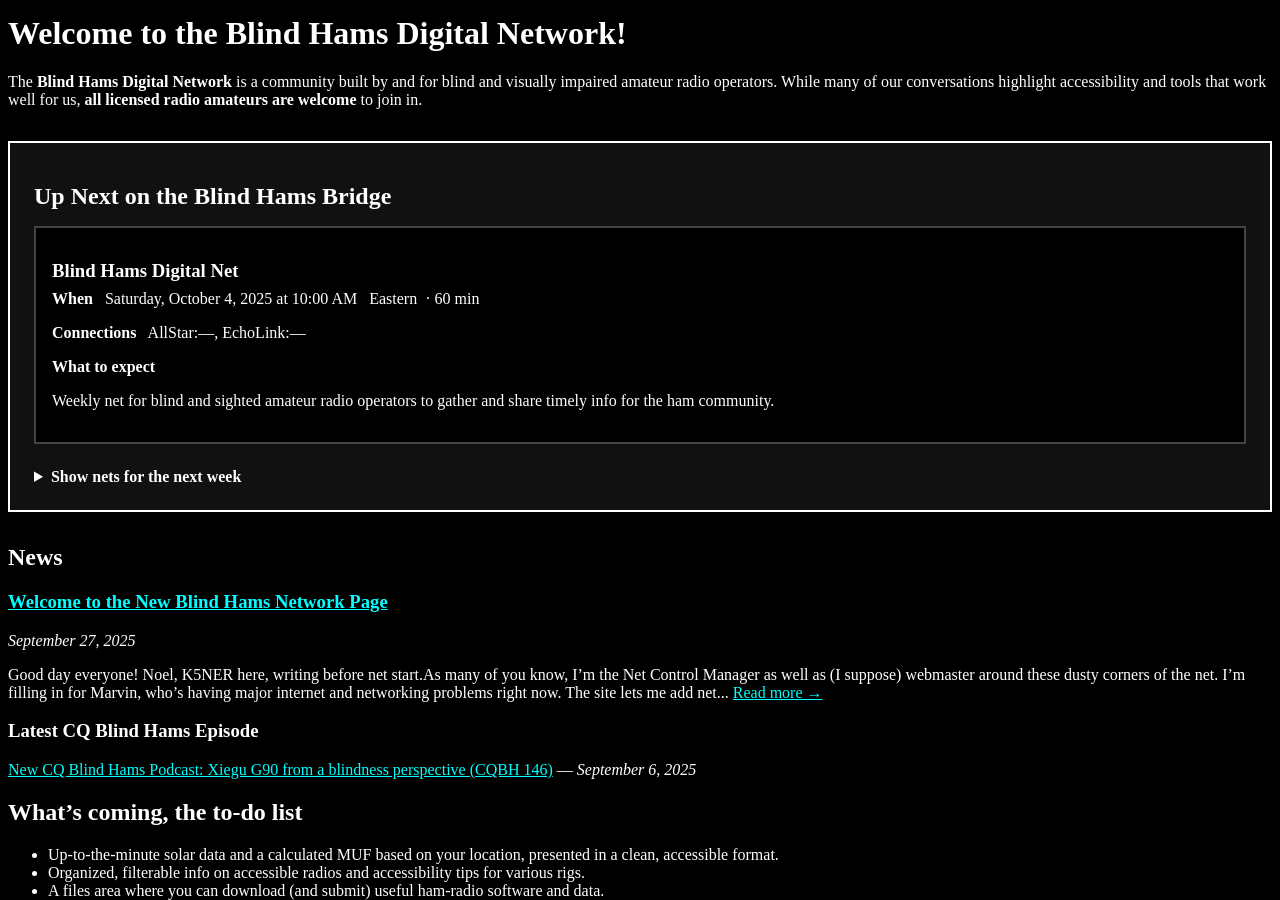
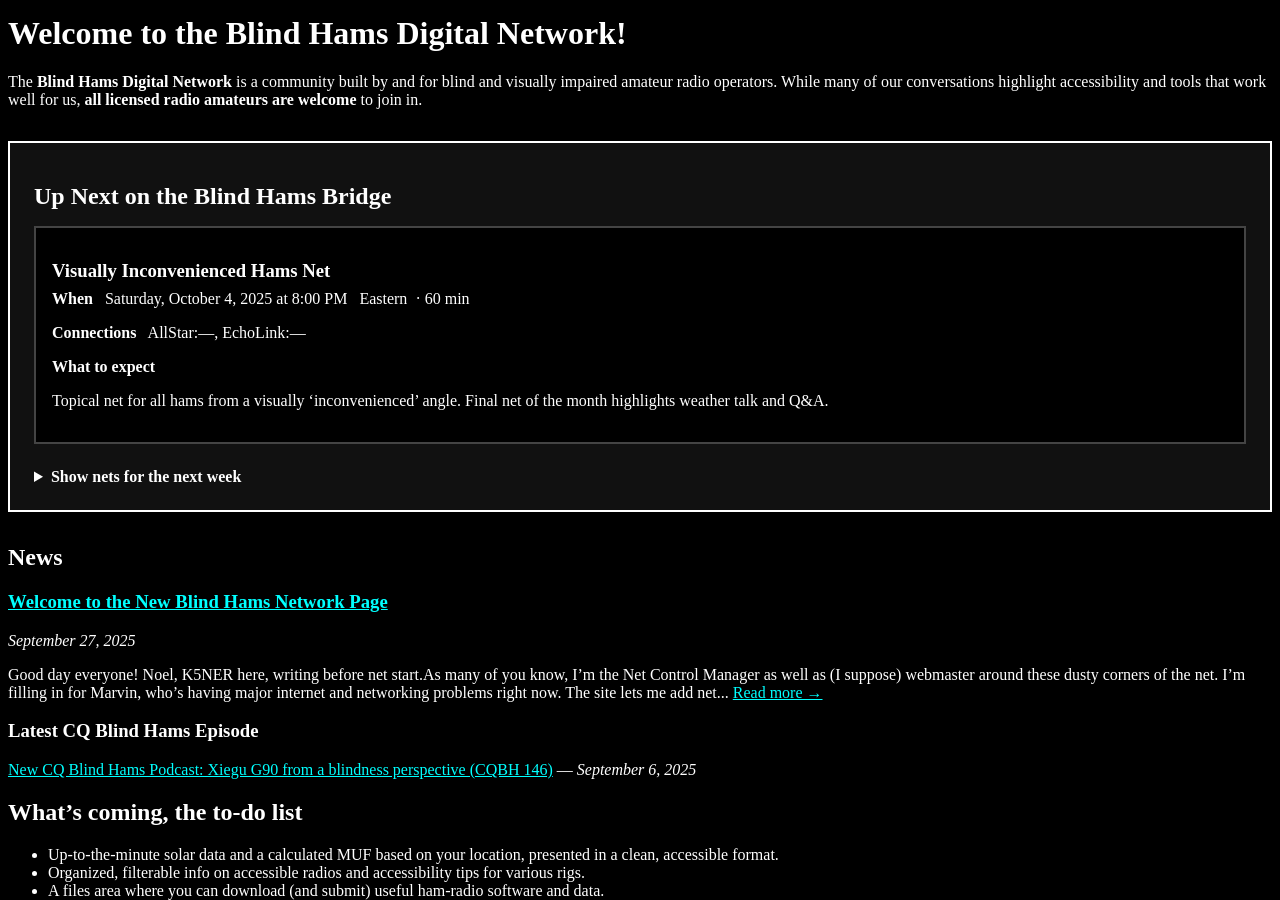
Before and after one commit to nromey/bh-network, a Jekyll site: the page built from index.md, in a window 1280 px wide and 900 px high, scrolled down 679 px. Built offline with Jekyll 4.4.1, drawn with Linux system fonts in a browser that asks for light colours.

```diff
--- a/_data/next_net.yml
+++ b/_data/next_net.yml
@@ -1,11 +1,11 @@
 time_zone: America/New_York
 next_net:
-  id: bh-digital
-  name: Blind Hams Digital Net
-  description: Weekly net for blind and sighted amateur radio operators to gather
-    and share timely info for the ham community.
+  id: visually-inconvenienced
+  name: Visually Inconvenienced Hams Net
+  description: "Topical net for all hams from a visually \u2018inconvenienced\u2019\
+    \ angle. Final net of the month highlights weather talk and Q&A."
   category: bhn
-  start_local_iso: '2025-10-04T10:00:00-04:00'
+  start_local_iso: '2025-10-04T20:00:00-04:00'
   duration_min: 60
   time_zone: America/New_York
   connections:
@@ -26,31 +26,6 @@ next_net:
     location: null
     website: null
 week:
-- id: bh-digital
-  name: Blind Hams Digital Net
-  description: Weekly net for blind and sighted amateur radio operators to gather
-    and share timely info for the ham community.
-  category: bhn
-  start_local_iso: '2025-10-04T10:00:00-04:00'
-  duration_min: 60
-  time_zone: America/New_York
-  connections:
-    allstar: null
-    echolink: null
-    frequency: null
-    mode: null
-    dmr: null
-    dmr_system: null
-    dmr_tg: null
-    talkgroup: null
-    peanut: null
-    dstar: null
-    ysf: null
-    wiresx: null
-    p25: null
-    nxdn: null
-    location: null
-    website: null
 - id: sfarc-coffee-break
   name: Sierra Foothills ARC Coffee Break Net
   description: Daily ragchew hosted by the Sierra Foothills Amateur Radio Club.
@@ -623,6 +598,30 @@ week:
     nxdn: null
     location: null
     website: null
+- id: sfarc-coffee-break
+  name: Sierra Foothills ARC Coffee Break Net
+  description: Daily ragchew hosted by the Sierra Foothills Amateur Radio Club.
+  category: general
+  start_local_iso: '2025-10-11T10:30:00-04:00'
+  duration_min: 150
+  time_zone: America/New_York
+  connections:
+    allstar: null
+    echolink: null
+    frequency: null
+    mode: null
+    dmr: null
+    dmr_system: null
+    dmr_tg: null
+    talkgroup: null
+    peanut: null
+    dstar: null
+    ysf: null
+    wiresx: null
+    p25: null
+    nxdn: null
+    location: '[SFARC repeater system](https://www.w6ek.org) or allstar 51018'
+    website: null
 categories:
 - bhn
 - disability
```
Also changed, not shown: _data/bhn_ncos_schedule.yml (+4 -4 lines).
